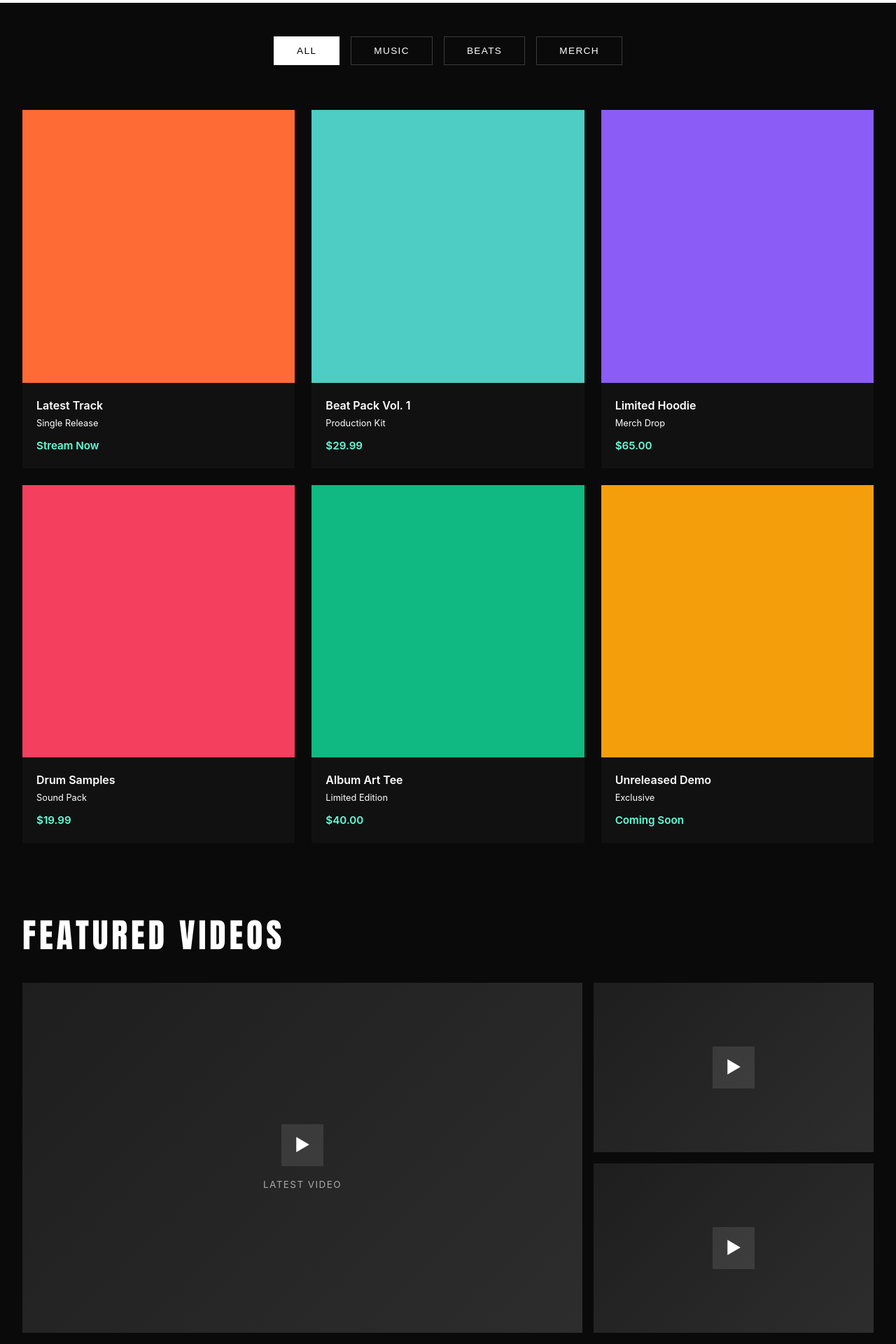
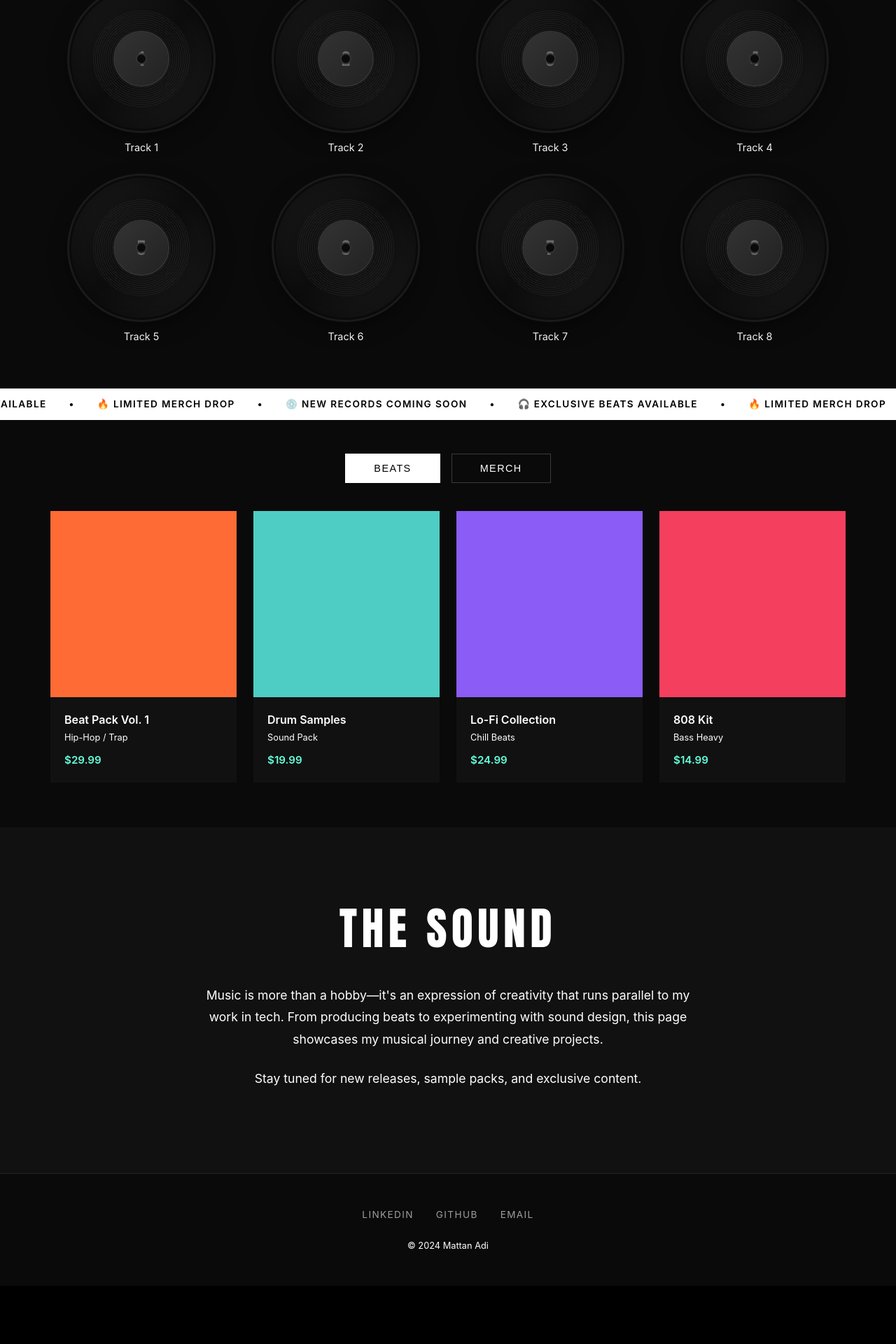
Before and after one commit to MattanAdi/port-site, a React (Vite) app in the folder portfolio-site/: page /music in a window 1280 px wide. Shown: the part 600-2520 px from the top of the page at 70% size. After the commit the page ends 2437 px from the top, so only its background shows below. Built offline with nearby package versions, Linux system fonts and the light colour scheme.

Commit message:
Update Music page with vinyl records and Beats/Merch categories

```diff
--- a/portfolio-site/src/pages/Music.css
+++ b/portfolio-site/src/pages/Music.css
@@ -1,4 +1,4 @@
-/* Music Page - Inspired by chancestuff.com */
+/* Music Page - Vinyl Records Theme */
 
 .music-page {
   min-height: 100vh;
@@ -79,8 +79,8 @@
 /* Hero Section */
 .music-hero {
   position: relative;
-  height: 70vh;
-  min-height: 500px;
+  height: 50vh;
+  min-height: 350px;
   display: flex;
   align-items: center;
   justify-content: center;
@@ -107,7 +107,7 @@
 
 .music-hero-title {
   font-family: 'Bebas Neue', 'Impact', sans-serif;
-  font-size: clamp(5rem, 20vw, 15rem);
+  font-size: clamp(5rem, 20vw, 12rem);
   font-weight: 400;
   letter-spacing: 0.15em;
   margin: 0;
@@ -124,6 +124,137 @@
   text-transform: uppercase;
   color: rgba(255, 255, 255, 0.6);
   margin: 1rem 0 0;
+}
+
+/* Vinyl Records Section */
+.vinyl-section {
+  padding: 4rem 2rem;
+  max-width: 1200px;
+  margin: 0 auto;
+}
+
+.vinyl-section-title {
+  font-family: 'Bebas Neue', 'Impact', sans-serif;
+  font-size: 3rem;
+  letter-spacing: 0.1em;
+  margin: 0 0 3rem;
+  text-transform: uppercase;
+  text-align: center;
+}
+
+.vinyl-grid {
+  display: grid;
+  grid-template-columns: repeat(4, 1fr);
+  gap: 2rem;
+}
+
+.vinyl-record {
+  display: flex;
+  flex-direction: column;
+  align-items: center;
+  cursor: pointer;
+}
+
+.vinyl-disc {
+  position: relative;
+  width: 100%;
+  aspect-ratio: 1;
+  max-width: 200px;
+  border-radius: 50%;
+  background: linear-gradient(135deg, #1a1a1a 0%, #0d0d0d 50%, #1a1a1a 100%);
+  box-shadow:
+    0 0 0 3px #0a0a0a,
+    0 0 0 6px #1a1a1a,
+    0 10px 30px rgba(0, 0, 0, 0.5),
+    inset 0 0 30px rgba(0, 0, 0, 0.3);
+  animation: spin 8s linear infinite;
+  animation-play-state: paused;
+  transition: box-shadow 0.3s ease;
+}
+
+.vinyl-record:hover .vinyl-disc {
+  animation-play-state: running;
+  box-shadow:
+    0 0 0 3px #0a0a0a,
+    0 0 0 6px #1a1a1a,
+    0 15px 40px rgba(100, 255, 218, 0.2),
+    inset 0 0 30px rgba(0, 0, 0, 0.3);
+}
+
+@keyframes spin {
+  0% { transform: rotate(0deg); }
+  100% { transform: rotate(360deg); }
+}
+
+.vinyl-grooves {
+  position: absolute;
+  inset: 15%;
+  border-radius: 50%;
+  background: repeating-radial-gradient(
+    circle at center,
+    transparent 0px,
+    transparent 2px,
+    rgba(40, 40, 40, 0.5) 2px,
+    rgba(40, 40, 40, 0.5) 3px
+  );
+}
+
+.vinyl-label {
+  position: absolute;
+  top: 50%;
+  left: 50%;
+  transform: translate(-50%, -50%);
+  width: 40%;
+  height: 40%;
+  border-radius: 50%;
+  background: linear-gradient(135deg, #2a2a2a 0%, #1a1a1a 100%);
+  display: flex;
+  align-items: center;
+  justify-content: center;
+  overflow: hidden;
+  border: 2px solid #333;
+}
+
+.vinyl-label-image {
+  width: 100%;
+  height: 100%;
+  object-fit: cover;
+  border-radius: 50%;
+}
+
+.vinyl-label-placeholder {
+  width: 100%;
+  height: 100%;
+  display: flex;
+  align-items: center;
+  justify-content: center;
+  background: linear-gradient(135deg, #333 0%, #222 100%);
+  border-radius: 50%;
+}
+
+.vinyl-label-placeholder span {
+  font-family: 'Bebas Neue', 'Impact', sans-serif;
+  font-size: 1.5rem;
+  color: rgba(255, 255, 255, 0.3);
+}
+
+.vinyl-center-hole {
+  position: absolute;
+  top: 50%;
+  left: 50%;
+  transform: translate(-50%, -50%);
+  width: 8%;
+  height: 8%;
+  border-radius: 50%;
+  background: #0a0a0a;
+  border: 2px solid #333;
+}
+
+.vinyl-title {
+  margin: 1rem 0 0;
+  font-size: 0.9rem;
+  color: rgba(255, 255, 255, 0.7);
+  text-align: center;
 }
 
 /* Announcement Banner */
@@ -153,21 +284,26 @@
   100% { transform: translateX(-50%); }
 }
 
-/* Category Navigation */
-.music-category-nav {
+/* Shop Section */
+.shop-section {
+  padding: 3rem 2rem 4rem;
+  max-width: 1200px;
+  margin: 0 auto;
+}
+
+.shop-category-nav {
   display: flex;
   justify-content: center;
   gap: 1rem;
-  padding: 3rem 2rem 2rem;
-  background: #0a0a0a;
+  margin-bottom: 2.5rem;
 }
 
-.music-nav-item {
-  padding: 0.75rem 2rem;
+.shop-nav-item {
+  padding: 0.75rem 2.5rem;
   background: transparent;
   border: 1px solid rgba(255, 255, 255, 0.2);
   color: #ffffff;
-  font-size: 0.85rem;
+  font-size: 0.9rem;
   font-weight: 500;
   text-transform: uppercase;
   letter-spacing: 0.1em;
@@ -175,41 +311,34 @@
   transition: all 0.3s ease;
 }
 
-.music-nav-item:hover {
+.shop-nav-item:hover {
   border-color: #ffffff;
 }
 
-.music-nav-item--active {
+.shop-nav-item--active {
   background: #ffffff;
   color: #000000;
   border-color: #ffffff;
 }
 
-/* Product Grid */
-.music-shop {
-  padding: 2rem;
-  max-width: 1400px;
-  margin: 0 auto;
-}
-
-.music-grid {
+.shop-grid {
   display: grid;
-  grid-template-columns: repeat(3, 1fr);
+  grid-template-columns: repeat(4, 1fr);
   gap: 1.5rem;
 }
 
-.music-card {
+.shop-card {
   background: #111111;
   overflow: hidden;
   cursor: pointer;
   transition: transform 0.3s ease;
 }
 
-.music-card:hover {
+.shop-card:hover {
   transform: translateY(-5px);
 }
 
-.music-card-image {
+.shop-card-image {
   aspect-ratio: 1;
   position: relative;
   display: flex;
@@ -217,7 +346,7 @@
   justify-content: center;
 }
 
-.music-card-overlay {
+.shop-card-overlay {
   position: absolute;
   inset: 0;
   background: rgba(0, 0, 0, 0.5);
@@ -228,11 +357,11 @@
   transition: opacity 0.3s ease;
 }
 
-.music-card:hover .music-card-overlay {
+.shop-card:hover .shop-card-overlay {
   opacity: 1;
 }
 
-.music-card-action {
+.shop-card-action {
   padding: 0.75rem 2rem;
   background: #ffffff;
   color: #000000;
@@ -242,99 +371,27 @@
   letter-spacing: 0.1em;
 }
 
-.music-card-info {
+.shop-card-info {
   padding: 1.25rem;
 }
 
-.music-card-title {
+.shop-card-title {
   font-size: 1rem;
   font-weight: 600;
   margin: 0 0 0.25rem;
   color: #ffffff;
 }
 
-.music-card-subtitle {
+.shop-card-subtitle {
   font-size: 0.8rem;
   color: rgba(255, 255, 255, 0.5);
   margin: 0 0 0.75rem;
 }
 
-.music-card-price {
+.shop-card-price {
   font-size: 0.95rem;
   font-weight: 600;
   color: #64ffda;
-}
-
-/* Video Section */
-.music-videos {
-  padding: 4rem 2rem;
-  max-width: 1400px;
-  margin: 0 auto;
-}
-
-.music-section-title {
-  font-family: 'Bebas Neue', 'Impact', sans-serif;
-  font-size: 3rem;
-  letter-spacing: 0.1em;
-  margin: 0 0 2rem;
-  text-transform: uppercase;
-}
-
-.music-video-grid {
-  display: grid;
-  grid-template-columns: 2fr 1fr;
-  grid-template-rows: repeat(2, 1fr);
-  gap: 1rem;
-  height: 500px;
-}
-
-.music-video-card {
-  background: #1a1a1a;
-  overflow: hidden;
-  cursor: pointer;
-}
-
-.music-video-card--large {
-  grid-row: span 2;
-}
-
-.music-video-placeholder {
-  width: 100%;
-  height: 100%;
-  display: flex;
-  flex-direction: column;
-  align-items: center;
-  justify-content: center;
-  gap: 1rem;
-  background: linear-gradient(135deg, #1e1e1e 0%, #2d2d2d 100%);
-  transition: background 0.3s ease;
-}
-
-.music-video-card:hover .music-video-placeholder {
-  background: linear-gradient(135deg, #2a2a2a 0%, #3d3d3d 100%);
-}
-
-.music-video-play {
-  width: 60px;
-  height: 60px;
-  display: flex;
-  align-items: center;
-  justify-content: center;
-  background: rgba(255, 255, 255, 0.1);
-  font-size: 1.5rem;
-  transition: all 0.3s ease;
-}
-
-.music-video-card:hover .music-video-play {
-  background: #64ffda;
-  color: #000000;
-}
-
-.music-video-label {
-  font-size: 0.85rem;
-  text-transform: uppercase;
-  letter-spacing: 0.1em;
-  color: rgba(255, 255, 255, 0.6);
 }
 
 /* About Section */
@@ -362,72 +419,6 @@
   line-height: 1.8;
   color: rgba(255, 255, 255, 0.7);
   margin: 0 0 1.5rem;
-}
-
-/* Newsletter */
-.music-newsletter {
-  padding: 4rem 2rem;
-  text-align: center;
-  background: #0a0a0a;
-  border-top: 1px solid rgba(255, 255, 255, 0.1);
-}
-
-.music-newsletter-title {
-  font-family: 'Bebas Neue', 'Impact', sans-serif;
-  font-size: 2.5rem;
-  letter-spacing: 0.1em;
-  margin: 0 0 0.5rem;
-  text-transform: uppercase;
-}
-
-.music-newsletter-text {
-  font-size: 0.95rem;
-  color: rgba(255, 255, 255, 0.6);
-  margin: 0 0 2rem;
-}
-
-.music-newsletter-form {
-  display: flex;
-  justify-content: center;
-  gap: 0;
-  max-width: 500px;
-  margin: 0 auto;
-}
-
-.music-newsletter-input {
-  flex: 1;
-  padding: 1rem 1.5rem;
-  background: #1a1a1a;
-  border: 1px solid rgba(255, 255, 255, 0.2);
-  border-right: none;
-  color: #ffffff;
-  font-size: 0.95rem;
-  outline: none;
-}
-
-.music-newsletter-input::placeholder {
-  color: rgba(255, 255, 255, 0.4);
-}
-
-.music-newsletter-input:focus {
-  border-color: #64ffda;
-}
-
-.music-newsletter-btn {
-  padding: 1rem 2rem;
-  background: #ffffff;
-  border: none;
-  color: #000000;
-  font-size: 0.85rem;
-  font-weight: 600;
-  text-transform: uppercase;
-  letter-spacing: 0.1em;
-  cursor: pointer;
-  transition: all 0.3s ease;
-}
-
-.music-newsletter-btn:hover {
-  background: #64ffda;
 }
 
 /* Footer */
@@ -466,22 +457,13 @@
 
 /* Responsive */
 @media (max-width: 1024px) {
-  .music-grid {
-    grid-template-columns: repeat(2, 1fr);
+  .vinyl-grid {
+    grid-template-columns: repeat(4, 1fr);
+    gap: 1.5rem;
   }
 
-  .music-video-grid {
-    grid-template-columns: 1fr;
-    grid-template-rows: auto;
-    height: auto;
-  }
-
-  .music-video-card--large {
-    grid-row: span 1;
-  }
-
-  .music-video-placeholder {
-    min-height: 250px;
+  .shop-grid {
+    grid-template-columns: repeat(2, 1fr);
   }
 }
 
@@ -495,8 +477,8 @@
   }
 
   .music-hero {
-    height: 50vh;
-    min-height: 350px;
+    height: 40vh;
+    min-height: 280px;
   }
 
   .music-hero-title {
@@ -508,40 +490,48 @@
     letter-spacing: 0.2em;
   }
 
-  .music-category-nav {
-    flex-wrap: wrap;
-    gap: 0.5rem;
-    padding: 2rem 1rem;
+  .vinyl-section {
+    padding: 3rem 1rem;
   }
 
-  .music-nav-item {
-    padding: 0.6rem 1.25rem;
-    font-size: 0.75rem;
+  .vinyl-section-title {
+    font-size: 2rem;
+    margin-bottom: 2rem;
   }
 
-  .music-shop {
-    padding: 1rem;
+  .vinyl-grid {
+    grid-template-columns: repeat(2, 1fr);
+    gap: 1.5rem;
   }
 
-  .music-grid {
+  .vinyl-disc {
+    max-width: 150px;
+  }
+
+  .shop-section {
+    padding: 2rem 1rem 3rem;
+  }
+
+  .shop-category-nav {
+    gap: 0.5rem;
+  }
+
+  .shop-nav-item {
+    padding: 0.6rem 1.5rem;
+    font-size: 0.8rem;
+  }
+
+  .shop-grid {
     grid-template-columns: repeat(2, 1fr);
     gap: 0.75rem;
   }
 
-  .music-card-info {
+  .shop-card-info {
     padding: 1rem;
   }
 
-  .music-card-title {
+  .shop-card-title {
     font-size: 0.9rem;
-  }
-
-  .music-section-title {
-    font-size: 2rem;
-  }
-
-  .music-videos {
-    padding: 3rem 1rem;
   }
 
   .music-about {
@@ -555,27 +545,27 @@
   .music-about-text {
     font-size: 1rem;
   }
-
-  .music-newsletter {
-    padding: 3rem 1.5rem;
-  }
-
-  .music-newsletter-title {
-    font-size: 2rem;
-  }
-
-  .music-newsletter-form {
-    flex-direction: column;
-    gap: 0.5rem;
-  }
-
-  .music-newsletter-input {
-    border-right: 1px solid rgba(255, 255, 255, 0.2);
-  }
 }
 
 @media (max-width: 480px) {
-  .music-grid {
+  .vinyl-grid {
+    grid-template-columns: repeat(2, 1fr);
+    gap: 1rem;
+  }
+
+  .vinyl-disc {
+    max-width: 120px;
+  }
+
+  .vinyl-label-placeholder span {
+    font-size: 1rem;
+  }
+
+  .vinyl-title {
+    font-size: 0.8rem;
+  }
+
+  .shop-grid {
     grid-template-columns: 1fr;
   }
 
@@ -584,9 +574,8 @@
   }
 }
 
-/* Light mode adjustments - Music page stays dark themed */
+/* Light mode - Music page stays dark */
 body.light-mode .music-page {
-  /* Music page maintains dark theme regardless of site mode */
   background: #0a0a0a;
   color: #ffffff;
 }
--- a/portfolio-site/src/pages/Music.jsx
+++ b/portfolio-site/src/pages/Music.jsx
@@ -6,72 +6,44 @@ import "./Music.css";
 
 function Music() {
   const pageRef = useRef(null);
-  const [activeCategory, setActiveCategory] = useState("all");
+  const [activeCategory, setActiveCategory] = useState("beats");
 
   const baseUrl = import.meta.env.BASE_URL || "/";
 
-  // Sample music/merch items - replace with your actual content
-  const musicItems = [
-    {
-      id: 1,
-      title: "Latest Track",
-      subtitle: "Single Release",
-      price: "Stream Now",
-      category: "music",
-      color: "#FF6B35",
-    },
-    {
-      id: 2,
-      title: "Beat Pack Vol. 1",
-      subtitle: "Production Kit",
-      price: "$29.99",
-      category: "beats",
-      color: "#4ECDC4",
-    },
-    {
-      id: 3,
-      title: "Limited Hoodie",
-      subtitle: "Merch Drop",
-      price: "$65.00",
-      category: "merch",
-      color: "#8B5CF6",
-    },
-    {
-      id: 4,
-      title: "Drum Samples",
-      subtitle: "Sound Pack",
-      price: "$19.99",
-      category: "beats",
-      color: "#F43F5E",
-    },
-    {
-      id: 5,
-      title: "Album Art Tee",
-      subtitle: "Limited Edition",
-      price: "$40.00",
-      category: "merch",
-      color: "#10B981",
-    },
-    {
-      id: 6,
-      title: "Unreleased Demo",
-      subtitle: "Exclusive",
-      price: "Coming Soon",
-      category: "music",
-      color: "#F59E0B",
-    },
+  // Vinyl records - 8 records for the music section
+  const vinylRecords = [
+    { id: 1, title: "Track 1", image: null, color: "#1a1a1a" },
+    { id: 2, title: "Track 2", image: null, color: "#1a1a1a" },
+    { id: 3, title: "Track 3", image: null, color: "#1a1a1a" },
+    { id: 4, title: "Track 4", image: null, color: "#1a1a1a" },
+    { id: 5, title: "Track 5", image: null, color: "#1a1a1a" },
+    { id: 6, title: "Track 6", image: null, color: "#1a1a1a" },
+    { id: 7, title: "Track 7", image: null, color: "#1a1a1a" },
+    { id: 8, title: "Track 8", image: null, color: "#1a1a1a" },
+  ];
+
+  // Beats items
+  const beatsItems = [
+    { id: 1, title: "Beat Pack Vol. 1", subtitle: "Hip-Hop / Trap", price: "$29.99", color: "#FF6B35" },
+    { id: 2, title: "Drum Samples", subtitle: "Sound Pack", price: "$19.99", color: "#4ECDC4" },
+    { id: 3, title: "Lo-Fi Collection", subtitle: "Chill Beats", price: "$24.99", color: "#8B5CF6" },
+    { id: 4, title: "808 Kit", subtitle: "Bass Heavy", price: "$14.99", color: "#F43F5E" },
+  ];
+
+  // Merch items
+  const merchItems = [
+    { id: 1, title: "Limited Hoodie", subtitle: "Black Edition", price: "$65.00", color: "#1a1a1a" },
+    { id: 2, title: "Album Art Tee", subtitle: "Limited Edition", price: "$40.00", color: "#2d2d2d" },
+    { id: 3, title: "Dad Hat", subtitle: "Embroidered Logo", price: "$35.00", color: "#3d3d3d" },
+    { id: 4, title: "Poster Pack", subtitle: "3x Prints", price: "$25.00", color: "#4d4d4d" },
   ];
 
   const categories = [
-    { id: "all", label: "All" },
-    { id: "music", label: "Music" },
     { id: "beats", label: "Beats" },
     { id: "merch", label: "Merch" },
   ];
 
-  const filteredItems = activeCategory === "all"
-    ? musicItems
-    : musicItems.filter(item => item.category === activeCategory);
+  const currentItems = activeCategory === "beats" ? beatsItems : merchItems;
 
   useEffect(() => {
     if (!pageRef.current) return;
@@ -89,17 +61,17 @@ function Music() {
     );
 
     gsap.fromTo(
-      ".music-nav-item",
-      { opacity: 0, y: 20 },
-      { opacity: 1, y: 0, duration: 0.6, stagger: 0.1, ease: "power3.out", delay: 0.5 }
+      ".vinyl-record",
+      { opacity: 0, scale: 0.8 },
+      { opacity: 1, scale: 1, duration: 0.6, stagger: 0.1, ease: "back.out(1.7)", delay: 0.5 }
     );
   }, []);
 
   useEffect(() => {
     gsap.fromTo(
-      ".music-card",
-      { opacity: 0, scale: 0.95 },
-      { opacity: 1, scale: 1, duration: 0.5, stagger: 0.08, ease: "power2.out" }
+      ".shop-card",
+      { opacity: 0, y: 20 },
+      { opacity: 1, y: 0, duration: 0.5, stagger: 0.08, ease: "power2.out" }
     );
   }, [activeCategory]);
 
@@ -114,8 +86,8 @@ function Music() {
           <span>Portfolio</span>
         </Link>
         <nav className="music-top-nav">
+          <a href="#records">Records</a>
           <a href="#shop">Shop</a>
-          <a href="#videos">Videos</a>
           <a href="#about">About</a>
         </nav>
         <div className="music-header-right">
@@ -130,34 +102,61 @@ function Music() {
         </div>
         <div className="music-hero-content">
           <h1 className="music-hero-title">MUSIC</h1>
-          <p className="music-hero-subtitle">Sounds • Beats • Vibes</p>
+          <p className="music-hero-subtitle">Beats • Records • Merch</p>
+        </div>
+      </section>
+
+      {/* Vinyl Records Section */}
+      <section className="vinyl-section" id="records">
+        <h2 className="vinyl-section-title">Records</h2>
+        <div className="vinyl-grid">
+          {vinylRecords.map((record) => (
+            <div key={record.id} className="vinyl-record">
+              <div className="vinyl-disc">
+                <div className="vinyl-grooves"></div>
+                <div className="vinyl-label">
+                  {record.image ? (
+                    <img src={record.image} alt={record.title} className="vinyl-label-image" />
+                  ) : (
+                    <div className="vinyl-label-placeholder">
+                      <span>{record.id}</span>
+                    </div>
+                  )}
+                </div>
+                <div className="vinyl-center-hole"></div>
+              </div>
+              <p className="vinyl-title">{record.title}</p>
+            </div>
+          ))}
         </div>
       </section>
 
       {/* Announcement Banner */}
       <div className="music-banner">
         <div className="music-banner-scroll">
-          <span>🎵 NEW RELEASES COMING SOON</span>
+          <span>🎧 EXCLUSIVE BEATS AVAILABLE</span>
+          <span>•</span>
+          <span>🔥 LIMITED MERCH DROP</span>
+          <span>•</span>
+          <span>💿 NEW RECORDS COMING SOON</span>
           <span>•</span>
           <span>🎧 EXCLUSIVE BEATS AVAILABLE</span>
           <span>•</span>
           <span>🔥 LIMITED MERCH DROP</span>
           <span>•</span>
-          <span>🎵 NEW RELEASES COMING SOON</span>
-          <span>•</span>
-          <span>🎧 EXCLUSIVE BEATS AVAILABLE</span>
-          <span>•</span>
-          <span>🔥 LIMITED MERCH DROP</span>
+          <span>💿 NEW RECORDS COMING SOON</span>
           <span>•</span>
         </div>
       </div>
 
+      {/* Shop Section */}
+      <section className="shop-section" id="shop">
         {/* Category Filter */}
-      <nav className="music-category-nav" id="shop">
+        <nav className="shop-category-nav">
           {categories.map((cat) => (
             <button
               key={cat.id}
-            className={`music-nav-item ${activeCategory === cat.id ? "music-nav-item--active" : ""}`}
+              className={`shop-nav-item ${activeCategory === cat.id ? "shop-nav-item--active" : ""}`}
               onClick={() => setActiveCategory(cat.id)}
             >
               {cat.label}
@@ -166,48 +165,24 @@ function Music() {
         </nav>
 
         {/* Product Grid */}
-      <section className="music-shop">
-        <div className="music-grid">
-          {filteredItems.map((item) => (
-            <div key={item.id} className="music-card">
+        <div className="shop-grid">
+          {currentItems.map((item) => (
+            <div key={item.id} className="shop-card">
               <div
-                className="music-card-image"
+                className="shop-card-image"
                 style={{ backgroundColor: item.color }}
               >
-                <div className="music-card-overlay">
-                  <span className="music-card-action">View</span>
+                <div className="shop-card-overlay">
+                  <span className="shop-card-action">View</span>
                 </div>
               </div>
-              <div className="music-card-info">
-                <h3 className="music-card-title">{item.title}</h3>
-                <p className="music-card-subtitle">{item.subtitle}</p>
-                <span className="music-card-price">{item.price}</span>
+              <div className="shop-card-info">
+                <h3 className="shop-card-title">{item.title}</h3>
+                <p className="shop-card-subtitle">{item.subtitle}</p>
+                <span className="shop-card-price">{item.price}</span>
               </div>
             </div>
           ))}
-        </div>
-      </section>
-
-      {/* Video Section */}
-      <section className="music-videos" id="videos">
-        <h2 className="music-section-title">Featured Videos</h2>
-        <div className="music-video-grid">
-          <div className="music-video-card music-video-card--large">
-            <div className="music-video-placeholder">
-              <span className="music-video-play">▶</span>
-              <span className="music-video-label">Latest Video</span>
-            </div>
-          </div>
-          <div className="music-video-card">
-            <div className="music-video-placeholder">
-              <span className="music-video-play">▶</span>
-            </div>
-          </div>
-          <div className="music-video-card">
-            <div className="music-video-placeholder">
-              <span className="music-video-play">▶</span>
-            </div>
-          </div>
         </div>
       </section>
 
@@ -226,20 +201,6 @@ function Music() {
         </div>
       </section>
 
-      {/* Newsletter */}
-      <section className="music-newsletter">
-        <h3 className="music-newsletter-title">Stay Updated</h3>
-        <p className="music-newsletter-text">Get notified about new releases and exclusive drops.</p>
-        <div className="music-newsletter-form">
-          <input
-            type="email"
-            placeholder="Enter your email"
-            className="music-newsletter-input"
-          />
-          <button className="music-newsletter-btn">Subscribe</button>
-        </div>
-      </section>
-
       {/* Footer */}
       <footer className="music-footer">
         <div className="music-footer-links">
```
Lines whose indentation alone changed are shown as unchanged.
